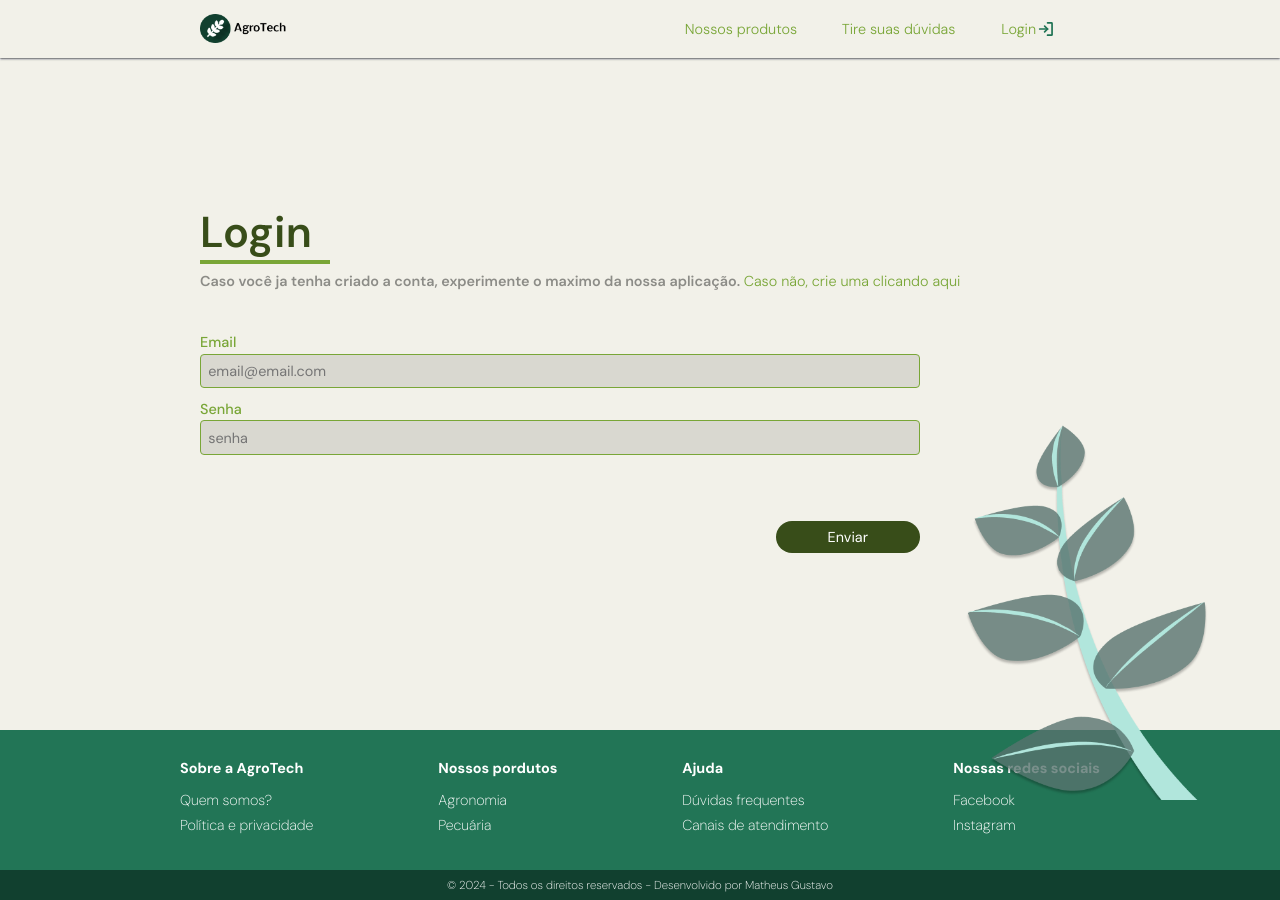
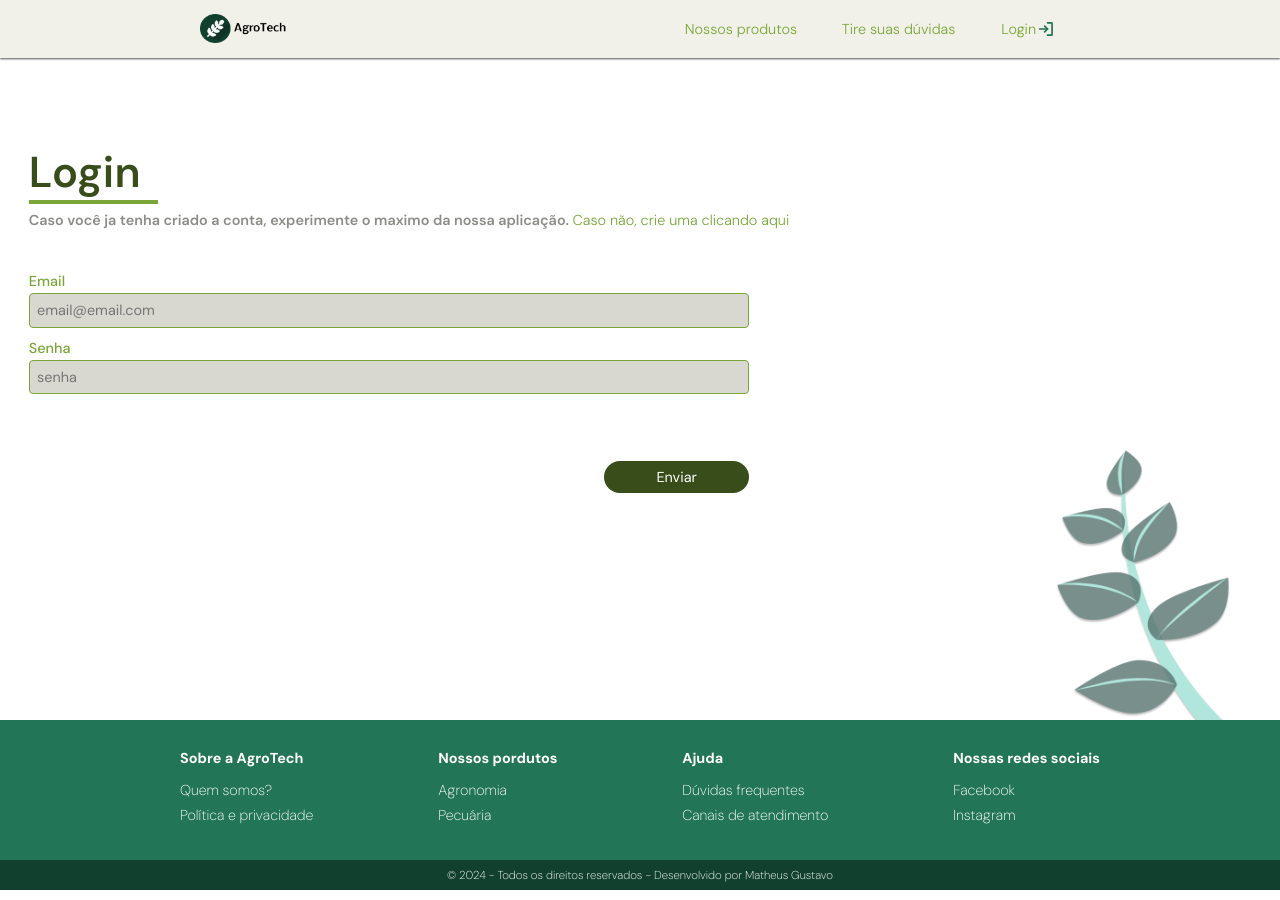
Before and after one commit to MatheusGustavoo/AgroTech, a React (Vite) app: page /login in a window 1280 px wide. Built offline with nearby package versions, Linux system fonts and the light colour scheme; no server answers.

Commit message:
Correção de interface

```diff
--- a/src/Hooks/useAuth.jsx
+++ b/src/Hooks/useAuth.jsx
@@ -35,7 +35,6 @@ export default function useAuth() {
       const data = await api.post("/usuario/entrar", user).then(res => {
         return res.data;
       });
-      console.log(data);
       authUser(data);
       setMensagem(data.message);
     } catch (error) {
--- a/src/Hooks/useForm.jsx
+++ b/src/Hooks/useForm.jsx
@@ -10,7 +10,6 @@ const tipos = {
 const useForms = () => {
   const [valor, mudarValor] = React.useState("");
   const [error, mudarError] = React.useState(null);
-  console.log();
   function validar({ target }) {
     if (valor === "") {
       mudarError("Preencha um valor.");
--- a/src/components/Foms/Login.jsx
+++ b/src/components/Foms/Login.jsx
@@ -7,7 +7,6 @@ import useAuth from "../../Hooks/useAuth";
 import { Contexto } from "../../Hooks/UserContext.jsx";
 import { useNavigate } from "react-router-dom";
 import { Link } from "react-router-dom";
-import Loading from "../../utils/Loading.jsx";
 
 export function Login() {
   const dados = React.useContext(Contexto);
@@ -34,12 +33,9 @@ export function Login() {
       navigate("/dashboard");
     }
   }, [dados]);
-  console.log(rotas.mensagem);
   return (
+    <div className={styles.loginContainer}>
       <div className={styles.login}>
-      {/* {dados.loading && (
-        <Loading mensagem="Estamos conectando ao banco de dados, aguarde" />
-      )} */}
         <h1>Login</h1>
         <p>
           Caso você ja tenha criado a conta, experimente o maximo da nossa
@@ -77,6 +73,7 @@ export function Login() {
           </div>
           <Button frase="Enviar" cor="white" className={styles.button}></Button>
         </form>
+      </div>
       <img src={imagem} alt="" />
     </div>
   );
--- a/src/components/Header.jsx
+++ b/src/components/Header.jsx
@@ -18,7 +18,6 @@ import Settings from "@mui/icons-material/Settings";
 import Logout from "@mui/icons-material/Logout";
 export function Header() {
   const data = React.useContext(Contexto);
-  console.log();
   const local = useLocation();
   const listaHeader = React.useRef();
   const listaHeaderMobile = React.useRef();
--- a/src/components/Home/Home.jsx
+++ b/src/components/Home/Home.jsx
@@ -10,8 +10,6 @@ export function Home() {
   const cadastrarRef = React.useRef(null);
 
   const handleClick = () => {
-    console.log("matheus");
-
     if (cadastrarRef.current) {
       cadastrarRef.current.scrollIntoView({ behavior: "smooth" });
     }
--- a/src/style/login.module.css
+++ b/src/style/login.module.css
@@ -1,8 +1,12 @@
+.loginContainer {
+  height: min-content;
+  display: flex;
+  align-items: end;
+}
+
 .login {
-  margin-top: 4.2rem;
   width: 100%;
   padding: 10rem 200px 20rem 200px;
-  background-color: var(--back);
 }
 .login h1 {
   font-size: 3rem;
@@ -68,10 +72,8 @@
   border: 2px solid var(--verde-logo-escuro);
 }
 
-.login img {
-  position: absolute;
-  bottom: -25px;
-  right: 3px;
+img {
+  height: 30rem;
 }
 @media (min-width: 1641px) {
   .login {
@@ -81,27 +83,30 @@
 
 @media (max-width: 1640px) {
   .login {
-    height: 46.5rem;
+    height: 90vh;
+    padding: 10rem 2rem;
   }
-  .login img {
-    bottom: 0px;
-    height: 50%;
+  img {
+    height: 20rem;
   }
 }
 
 @media (max-width: 1259px) {
   .login {
-    height: 80vh;
+    height: 90vh;
+    padding: 10rem 1rem;
   }
-
-  .login img {
-    display: none;
+  img {
+    height: 15rem;
   }
 }
 
 @media (max-width: 767px) {
   .login {
-    padding: 3rem 3rem;
-    height: 80vh;
+    padding: 20rem 2rem;
+    height: 100vh;
+  }
+  img {
+    display: none;
   }
 }
```
Lines whose indentation alone changed are shown as unchanged.
